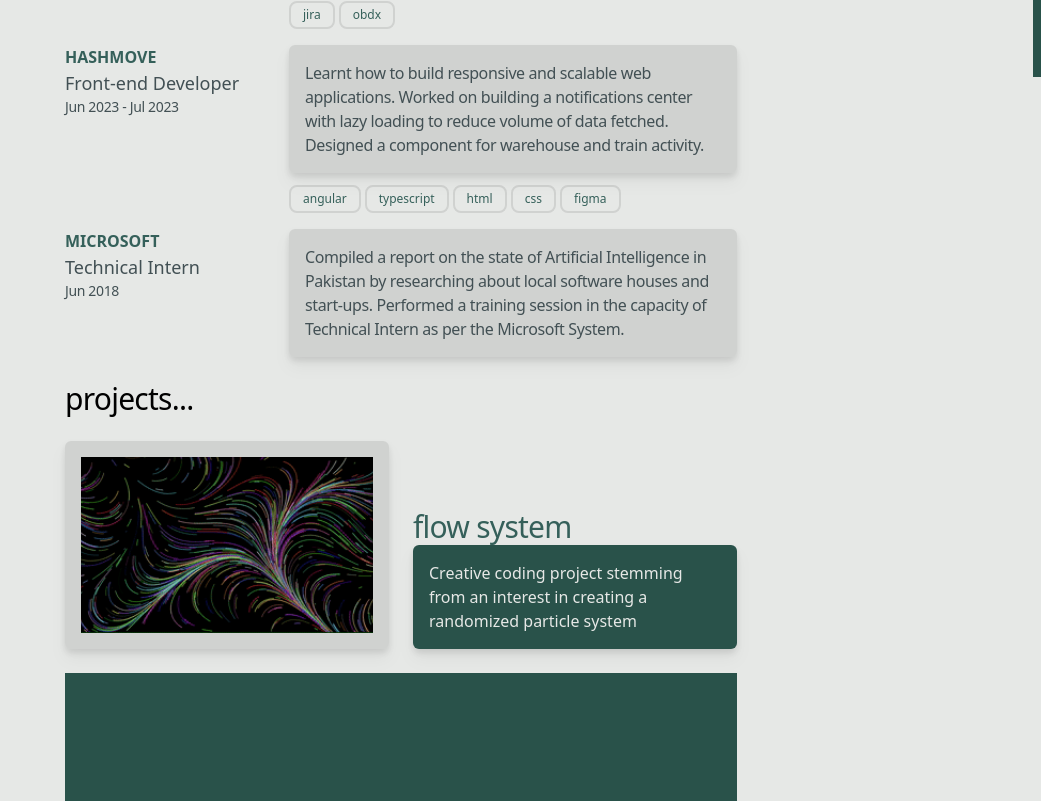
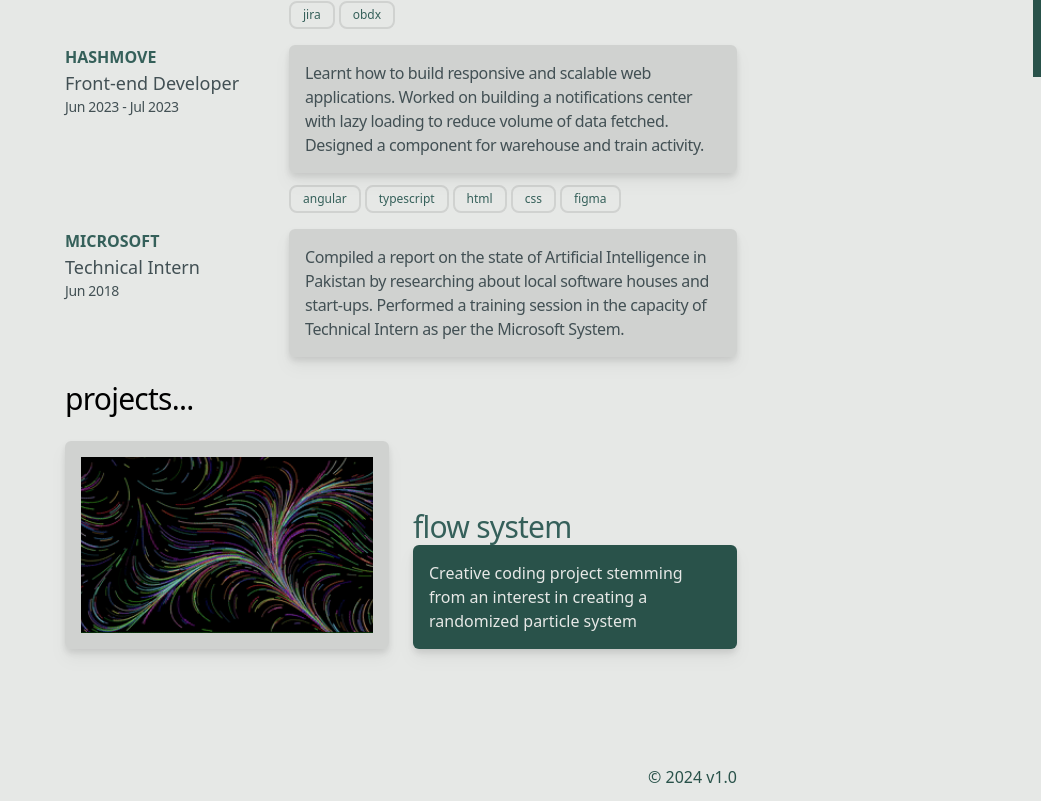
Before and after one commit to Mafzii/portfolio_v1, a Next.js app: page / in a window 1280 px wide. Shown: the part 723-1524 px from the top of the page, without its empty margins (239-1280 px from the left). Built offline with nearby package versions, Linux system fonts and the light colour scheme.

Commit message:
DEV-5: Footer | Started footer section

```diff
--- a/components/Footer.jsx
+++ b/components/Footer.jsx
@@ -1,5 +1,14 @@
 import React from "react";
 
 export default function Footer() {
-  return <div className="mt-4 h-[8rem] bg-primary"></div>;
+  return (
+    <section id="footer">
+      <div className="p-8"></div>
+      <div className="mt-4 h-12">
+        <div className="flex items-center justify-end h-full">
+          <p className="text-primary">© 2024 v1.0</p>
+        </div>
+      </div>
+    </section>
+  );
 }
--- a/components/Scrollbar.jsx
+++ b/components/Scrollbar.jsx
@@ -11,7 +11,7 @@ export default function Scrollbar() {
   return (
     <motion.div
       style={{ scaleY }}
-      className="fixed bottom-0 right-0 w-2 h-screen bg-primary z-50 origin-bottom-right"
+      className="fixed bottom-0 right-0 w-2 h-[100vh] bg-primary z-50 origin-bottom-right"
     ></motion.div>
   );
 }
```
